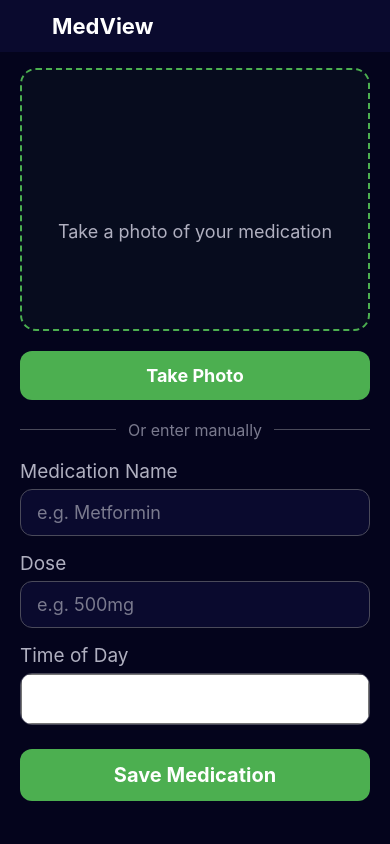
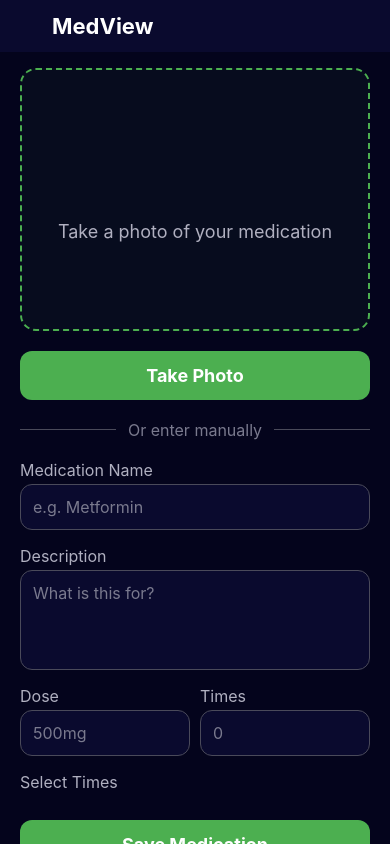
Before and after one commit to EthanRicher/MyAi_App, a React Native app: screen /MedViewAdd in a window 390 px wide. Built offline with nearby package versions, Linux system fonts and the light colour scheme; some icons are missing.

Commit message:
Medview Forms Functional

```diff
--- a/app.json
+++ b/app.json
@@ -19,6 +19,8 @@
       },
       "package": "com.myai.app"
     },
-    "plugins": []
+    "plugins": [
+      "@react-native-community/datetimepicker"
+    ]
   }
 }
--- a/package.json
+++ b/package.json
@@ -10,6 +10,7 @@
   },
   "dependencies": {
     "@react-native-async-storage/async-storage": "2.2.0",
+    "@react-native-community/datetimepicker": "8.4.4",
     "@react-native-community/slider": "5.0.1",
     "@react-native-picker/picker": "2.11.1",
     "@react-navigation/native": "^7.0.0",
--- a/src/features/Medview/hooks/useMedication.tsx
+++ b/src/features/Medview/hooks/useMedication.tsx
@@ -5,14 +5,16 @@ import { Medication } from "../models/Medication";
 type MedicationContextType = {
   medications: Medication[];
   addMed: (med: Omit<Medication, "id" | "taken">) => void;
+  updateMed: (med: Medication) => void;
   deleteMed: (id: string) => void;
-  toggleTaken: (id: string) => void;
+  toggleTaken: (id: string, index: number) => void;
   getMed: (id: string) => Medication | undefined;
 };
 
 const MedicationContext = createContext<MedicationContextType>({
   medications: [],
   addMed: () => {},
+  updateMed: () => {},
   deleteMed: () => {},
   toggleTaken: () => {},
   getMed: () => undefined,
@@ -20,11 +22,7 @@ const MedicationContext = createContext<MedicationContextType>({
 
 const STORAGE_KEY = "MEDICATIONS";
 
-type Props = {
-  children: ReactNode;
-};
-
-export function MedicationProvider({ children }: Props) {
+export function MedicationProvider({ children }: { children: ReactNode }) {
   const [medications, setMedications] = useState<Medication[]>([]);
 
   useEffect(() => {
@@ -32,7 +30,15 @@ export function MedicationProvider({ children }: Props) {
       try {
         const data = await AsyncStorage.getItem(STORAGE_KEY);
         if (data) {
-          setMedications(JSON.parse(data));
+          const parsed = JSON.parse(data);
+
+          const fixed = parsed.map((m: any) => ({
+            ...m,
+            times: m.times || [],
+            taken: m.taken || Array((m.times || []).length).fill(false),
+          }));
+
+          setMedications(fixed);
         }
       } catch {}
     };
@@ -40,31 +46,39 @@ export function MedicationProvider({ children }: Props) {
   }, []);
 
   useEffect(() => {
-    const save = async () => {
-      try {
-        await AsyncStorage.setItem(STORAGE_KEY, JSON.stringify(medications));
-      } catch {}
-    };
-    save();
+    AsyncStorage.setItem(STORAGE_KEY, JSON.stringify(medications));
   }, [medications]);
 
   const addMed = (med: Omit<Medication, "id" | "taken">) => {
     const newMed: Medication = {
       id: Date.now().toString(),
-      taken: false,
+      taken: Array(med.times.length).fill(false),
       ...med,
     };
     setMedications((prev) => [...prev, newMed]);
+  };
+
+  const updateMed = (updatedMed: Medication) => {
+    setMedications((prev) =>
+      prev.map((m) => (m.id === updatedMed.id ? updatedMed : m))
+    );
   };
 
   const deleteMed = (id: string) => {
     setMedications((prev) => prev.filter((m) => m.id !== id));
   };
 
-  const toggleTaken = (id: string) => {
+  const toggleTaken = (id: string, index: number) => {
     setMedications((prev) =>
       prev.map((m) =>
-        m.id === id ? { ...m, taken: !m.taken } : m
+        m.id === id
+          ? {
+              ...m,
+              taken: m.taken.map((t, i) =>
+                i === index ? !t : t
+              ),
+            }
+          : m
       )
     );
   };
@@ -75,7 +89,7 @@ export function MedicationProvider({ children }: Props) {
 
   return (
     <MedicationContext.Provider
-      value={{ medications, addMed, deleteMed, toggleTaken, getMed }}
+      value={{ medications, addMed, updateMed, deleteMed, toggleTaken, getMed }}
     >
       {children}
     </MedicationContext.Provider>
--- a/src/features/Medview/screens/MedViewAdd.tsx
+++ b/src/features/Medview/screens/MedViewAdd.tsx
@@ -1,9 +1,9 @@
 import { useState } from "react";
 import { View, Text, TextInput, TouchableOpacity, StyleSheet, ScrollView, Alert } from "react-native";
-import { useNavigation } from "@react-navigation/native";
+import DateTimePicker from "@react-native-community/datetimepicker";
+import { useNavigation, useRoute, RouteProp } from "@react-navigation/native";
 import { NativeStackNavigationProp } from "@react-navigation/native-stack";
 import { Camera } from "lucide-react-native";
-import { Picker } from "@react-native-picker/picker";
 import { BackButton } from "../../../components/BackButton";
 import { BackendRequiredModal } from "../../../components/BackendRequiredModal";
 import { RootStackParamList } from "../../../navigation/AppNavigator";
@@ -11,30 +11,47 @@ import { colors } from "../../../theme";
 import { useMedications } from "../hooks/useMedication";
 
 type Nav = NativeStackNavigationProp<RootStackParamList, "MedViewAdd">;
+type Route = RouteProp<RootStackParamList, "MedViewAdd">;
 
 export function MedViewAdd() {
   const navigation = useNavigation<Nav>();
-  const { addMed } = useMedications();
+  const route = useRoute<Route>();
+
+  const [initialMed] = useState(route.params?.med);
+
+  const { addMed, updateMed } = useMedications();
 
   const [showBackend, setShowBackend] = useState(false);
-  const [name, setName] = useState("");
-  const [dose, setDose] = useState("");
-  const [time, setTime] = useState<"Morning" | "Afternoon" | "Evening">("Morning");
+
+  const [name, setName] = useState(initialMed?.name || "");
+  const [dose, setDose] = useState(initialMed?.dose || "");
+  const [description, setDescription] = useState(initialMed?.description || "");
+
+  const [amount, setAmount] = useState(
+    initialMed ? initialMed.dosesPerDay.toString() : ""
+  );
+
+  // 🔥 FULL MEMORY OF TIMES
+  const [allTimes, setAllTimes] = useState<string[]>(
+    initialMed?.times || []
+  );
+
+  const visibleCount = Number(amount) || 0;
+  const times = allTimes.slice(0, visibleCount);
+
+  const [showPickerIndex, setShowPickerIndex] = useState<number | null>(null);
 
   return (
     <View style={styles.container}>
       <BackButton label="MedView" to="MedView" />
+
       <ScrollView contentContainerStyle={styles.content}>
         <View style={styles.cameraBox}>
           <Camera size={48} color={colors.green} />
           <Text style={styles.cameraText}>Take a photo of your medication</Text>
         </View>
 
-        <TouchableOpacity
-          onPress={() => setShowBackend(true)}
-          style={styles.photoBtn}
-          accessibilityLabel="Take photo"
-        >
+        <TouchableOpacity onPress={() => setShowBackend(true)} style={styles.photoBtn}>
           <Text style={styles.photoBtnText}>Take Photo</Text>
         </TouchableOpacity>
 
@@ -53,54 +70,133 @@ export function MedViewAdd() {
               placeholder="e.g. Metformin"
               placeholderTextColor={colors.textCaption}
               style={styles.input}
-              accessibilityLabel="Medication name"
             />
           </View>
 
           <View>
-            <Text style={styles.label}>Dose</Text>
+            <Text style={styles.label}>Description</Text>
             <TextInput
-              value={dose}
-              onChangeText={setDose}
-              placeholder="e.g. 500mg"
+              value={description}
+              onChangeText={setDescription}
+              placeholder="What is this for?"
               placeholderTextColor={colors.textCaption}
-              style={styles.input}
-              accessibilityLabel="Dose"
+              style={[styles.input, styles.textArea]}
+              multiline
             />
           </View>
 
-          <View>
-            <Text style={styles.label}>Time of Day</Text>
-            <View style={styles.pickerWrap}>
-              <Picker
-                selectedValue={time}
-                onValueChange={(val) => setTime(val)}
-                style={styles.picker}
-                dropdownIconColor={colors.textMuted}
-              >
-                <Picker.Item label="Morning" value="Morning" color={colors.text} />
-                <Picker.Item label="Afternoon" value="Afternoon" color={colors.text} />
-                <Picker.Item label="Evening" value="Evening" color={colors.text} />
-              </Picker>
+          <View style={styles.row}>
+            <View style={styles.rowItem}>
+              <Text style={styles.label}>Dose</Text>
+              <TextInput
+                value={dose}
+                onChangeText={setDose}
+                placeholder="500mg"
+                placeholderTextColor={colors.textCaption}
+                style={styles.input}
+              />
             </View>
+
+            <View style={styles.rowItem}>
+              <Text style={styles.label}>Times</Text>
+              <TextInput
+                value={amount}
+                onChangeText={(t) => {
+                  setAmount(t);
+
+                  const num = Math.max(0, Math.min(10, Number(t) || 0));
+
+                  setAllTimes((prev) => {
+                    const updated = [...prev];
+
+                    while (updated.length < num) {
+                      updated.push("");
+                    }
+
+                    return updated;
+                  });
+                }}
+                keyboardType="numeric"
+                placeholder="0"
+                placeholderTextColor={colors.textCaption}
+                style={styles.input}
+              />
+            </View>
+          </View>
+
+          <View style={{ gap: 10 }}>
+            <Text style={styles.label}>Select Times</Text>
+
+            {times.map((t, i) => (
+              <View key={i}>
+                <TouchableOpacity
+                  onPress={() => setShowPickerIndex(i)}
+                  style={styles.input}
+                >
+                  <Text style={{ color: t ? colors.text : colors.textMuted }}>
+                    {t || `Select time ${i + 1}`}
+                  </Text>
+                </TouchableOpacity>
+
+                {showPickerIndex === i && (
+                  <DateTimePicker
+                    mode="time"
+                    value={new Date()}
+                    onChange={(event, selectedDate) => {
+                      setShowPickerIndex(null);
+
+                      if (selectedDate) {
+                        const updated = [...allTimes];
+
+                        updated[i] = selectedDate.toLocaleTimeString([], {
+                          hour: "2-digit",
+                          minute: "2-digit",
+                        });
+
+                        setAllTimes(updated);
+                      }
+                    }}
+                  />
+                )}
+              </View>
+            ))}
           </View>
 
           <TouchableOpacity
             onPress={() => {
-              if (!name || !dose) {
+              if (!name || !dose || times.length === 0 || times.some((t) => !t)) {
                 Alert.alert("Error", "Fill all fields");
                 return;
               }
 
-              addMed({ name, dose, time });
+              const finalTimes = allTimes.slice(0, visibleCount);
 
-              Alert.alert("Medication saved");
+              if (initialMed) {
+                updateMed({
+                  ...initialMed,
+                  name,
+                  dose,
+                  description,
+                  dosesPerDay: Number(amount) || 0,
+                  times: finalTimes,
+                });
+              } else {
+                addMed({
+                  name,
+                  dose,
+                  description,
+                  dosesPerDay: Number(amount) || 0,
+                  times: finalTimes,
+                });
+              }
+
               navigation.navigate("MedView");
             }}
             style={styles.saveBtn}
-            accessibilityLabel="Save medication"
           >
-            <Text style={styles.saveBtnText}>Save Medication</Text>
+            <Text style={styles.saveBtnText}>
+              {initialMed ? "Update Medication" : "Save Medication"}
+            </Text>
           </TouchableOpacity>
         </View>
       </ScrollView>
@@ -116,7 +212,13 @@ export function MedViewAdd() {
 
 const styles = StyleSheet.create({
   container: { flex: 1, backgroundColor: colors.background },
-  content: { paddingHorizontal: 20, paddingTop: 16, paddingBottom: 32, gap: 20 },
+
+  content: {
+    paddingHorizontal: 20,
+    paddingTop: 16,
+    paddingBottom: 32,
+    gap: 20,
+  },
 
   cameraBox: {
     width: "100%",
@@ -151,28 +253,34 @@ const styles = StyleSheet.create({
 
   form: { gap: 16 },
 
-  label: { color: colors.textMuted, fontSize: 19, marginBottom: 6 },
+  label: { color: colors.textMuted, fontSize: 16, marginBottom: 4 },
 
   input: {
     backgroundColor: colors.card,
     borderWidth: 1,
     borderColor: colors.border,
     borderRadius: 12,
-    paddingHorizontal: 16,
+    paddingHorizontal: 12,
     paddingVertical: 12,
     color: colors.text,
-    fontSize: 18,
+    fontSize: 16,
+    justifyContent: "center",
   },
 
-  pickerWrap: {
-    backgroundColor: colors.card,
-    borderWidth: 1,
-    borderColor: colors.border,
-    borderRadius: 12,
-    overflow: "hidden",
+  textArea: {
+    height: 100,
+    textAlignVertical: "top",
+    paddingTop: 12,
   },
 
-  picker: { color: colors.text, height: 50 },
+  row: {
+    flexDirection: "row",
+    gap: 10,
+  },
+
+  rowItem: {
+    flex: 1,
+  },
 
   saveBtn: {
     width: "100%",
@@ -183,5 +291,5 @@ const styles = StyleSheet.create({
     marginTop: 8,
   },
 
-  saveBtnText: { color: colors.text, fontSize: 20, fontWeight: "700" },
+  saveBtnText: { color: colors.text, fontSize: 18, fontWeight: "700" },
 });
--- a/src/features/Medview/screens/MedViewDetail.tsx
+++ b/src/features/Medview/screens/MedViewDetail.tsx
@@ -2,7 +2,7 @@ import { useState } from "react";
 import { View, Text, TouchableOpacity, StyleSheet, ScrollView, Modal } from "react-native";
 import { useNavigation, useRoute, RouteProp } from "@react-navigation/native";
 import { NativeStackNavigationProp } from "@react-navigation/native-stack";
-import { Pill, Sun, Moon, Edit, Trash2 } from "lucide-react-native";
+import { Pill, Edit, Trash2 } from "lucide-react-native";
 import { BackButton } from "../../../components/BackButton";
 import { RootStackParamList } from "../../../navigation/AppNavigator";
 import { colors } from "../../../theme";
@@ -17,12 +17,10 @@ export function MedViewDetail() {
   const { id } = route.params;
 
   const { getMed, deleteMed } = useMedications();
-
   const [showConfirm, setShowConfirm] = useState(false);
 
   const med = getMed(id);
 
-  // fallback (prevents crash if no data yet)
   if (!med) {
     return (
       <View style={styles.container}>
@@ -47,15 +45,16 @@ export function MedViewDetail() {
               <Text style={styles.medSub}>Tablet · {med.dose}</Text>
             </View>
           </View>
+
           <Text style={styles.schedule}>
-            Once daily — {med.time}
+            {med.dosesPerDay} times daily
           </Text>
         </View>
 
         <View style={styles.card}>
-          <Text style={styles.cardHeading}>What Does It Do?</Text>
+          <Text style={styles.cardHeading}>Description</Text>
           <Text style={styles.cardBody}>
-            This medication helps manage your condition. Always follow your doctor’s instructions and ask a pharmacist if unsure.
+            {med.description || "No description provided."}
           </Text>
         </View>
 
@@ -63,24 +62,19 @@ export function MedViewDetail() {
           <Text style={styles.cardHeading}>Schedule</Text>
 
           <View style={styles.scheduleRow}>
-            <View style={[styles.timeChip, med.time === "Morning" && styles.timeChipActive]}>
-              <Sun size={20} color={med.time === "Morning" ? colors.orange : colors.border} />
-              <Text style={[styles.timeLabel, { color: med.time === "Morning" ? colors.text : colors.border }]}>
-                Morning
-              </Text>
-            </View>
-
-            <View style={[styles.timeChip, med.time === "Evening" && styles.timeChipActive]}>
-              <Moon size={20} color={med.time === "Evening" ? colors.purple : colors.border} />
-              <Text style={[styles.timeLabel, { color: med.time === "Evening" ? colors.text : colors.border }]}>
-                Evening
-              </Text>
-            </View>
+            {(med.times || []).map((t, i) => (
+              <View key={i} style={[styles.timeChip, styles.timeChipActive]}>
+                <Text style={styles.timeLabel}>{t}</Text>
+              </View>
+            ))}
           </View>
         </View>
 
         <View style={styles.actions}>
-          <TouchableOpacity style={styles.editBtn}>
+          <TouchableOpacity
+            onPress={() => navigation.navigate("MedViewAdd", { med })}
+            style={styles.editBtn}
+          >
             <Edit size={20} color={colors.green} />
             <Text style={styles.editBtnText}>Edit</Text>
           </TouchableOpacity>
@@ -92,13 +86,10 @@ export function MedViewDetail() {
         </View>
       </ScrollView>
 
-      <Modal visible={showConfirm} transparent animationType="fade" onRequestClose={() => setShowConfirm(false)}>
+      <Modal visible={showConfirm} transparent animationType="fade">
         <View style={styles.overlay}>
           <View style={styles.confirmCard}>
             <Text style={styles.confirmTitle}>Remove {med.name}?</Text>
-            <Text style={styles.confirmDesc}>
-              This will remove this medication from your list.
-            </Text>
 
             <View style={styles.confirmBtns}>
               <TouchableOpacity onPress={() => setShowConfirm(false)} style={styles.cancelBtn}>
@@ -108,7 +99,6 @@ export function MedViewDetail() {
               <TouchableOpacity
                 onPress={() => {
                   deleteMed(id);
-                  setShowConfirm(false);
                   navigation.navigate("MedView");
                 }}
                 style={styles.deleteBtn}
@@ -125,6 +115,7 @@ export function MedViewDetail() {
 
 const styles = StyleSheet.create({
   container: { flex: 1, backgroundColor: colors.background },
+
   content: { paddingHorizontal: 20, paddingTop: 16, paddingBottom: 32, gap: 20 },
 
   headerCard: {
@@ -153,6 +144,7 @@ const styles = StyleSheet.create({
 
   medName: { color: colors.text, fontSize: 24, fontWeight: "700" },
   medSub: { color: colors.textMuted, fontSize: 17 },
+
   schedule: { color: colors.textMuted, fontSize: 17 },
 
   card: {
@@ -174,21 +166,28 @@ const styles = StyleSheet.create({
     lineHeight: 27,
   },
 
-  scheduleRow: { flexDirection: "row", gap: 16 },
+  scheduleRow: {
+    flexDirection: "row",
+    flexWrap: "wrap",
+    gap: 10,
+  },
 
   timeChip: {
-    flexDirection: "row",
-    alignItems: "center",
-    gap: 8,
-    paddingHorizontal: 16,
-    paddingVertical: 10,
+    paddingHorizontal: 14,
+    paddingVertical: 8,
     borderRadius: 12,
     backgroundColor: colors.background,
   },
 
-  timeChipActive: { backgroundColor: colors.green + "33" },
+  timeChipActive: {
+    backgroundColor: colors.green + "33",
+  },
 
-  timeLabel: { fontSize: 17, fontWeight: "600" },
+  timeLabel: {
+    fontSize: 16,
+    fontWeight: "600",
+    color: colors.text,
+  },
 
   actions: { flexDirection: "row", gap: 12 },
 
--- a/src/features/Medview/screens/MedViewSchedule.tsx
+++ b/src/features/Medview/screens/MedViewSchedule.tsx
@@ -1,28 +1,25 @@
 import { View, Text, TouchableOpacity, StyleSheet, ScrollView } from "react-native";
-import { Check, Clock, Sun, Sunset, Moon } from "lucide-react-native";
+import { Check, Clock } from "lucide-react-native";
 import { BackButton } from "../../../components/BackButton";
 import { colors } from "../../../theme";
 import { useMedications } from "../hooks/useMedication";
 
-type Med = {
-  id: string;
-  name: string;
-  dose: string;
-  time: string;
-  taken: boolean;
-};
-
 export function MedViewSchedule() {
   const { medications, toggleTaken } = useMedications();
 
-  const groups = [
-    { label: "Morning", icon: Sun, meds: medications.filter((m: Med) => m.time === "Morning") },
-    { label: "Afternoon", icon: Sunset, meds: medications.filter((m: Med) => m.time === "Afternoon") },
-    { label: "Evening", icon: Moon, meds: medications.filter((m: Med) => m.time === "Evening") },
-  ];
+  const schedule = medications.flatMap((med) =>
+    med.times.map((time, index) => ({
+      medId: med.id,
+      name: med.name,
+      dose: med.dose,
+      time,
+      taken: med.taken[index],
+      index,
+    }))
+  );
 
-  const total = medications.length;
-  const taken = medications.filter((m: Med) => m.taken).length;
+  const total = schedule.length;
+  const taken = schedule.filter((s) => s.taken).length;
   const pct = total ? Math.round((taken / total) * 100) : 0;
 
   return (
@@ -33,41 +30,32 @@ export function MedViewSchedule() {
         <Text style={styles.heading}>Today's Schedule</Text>
 
         <View style={styles.progressCard}>
-          <View style={styles.progressHeader}>
-            <Text style={styles.progressLabel}>{taken} of {total} taken</Text>
-            <Text style={styles.progressPct}>{pct}%</Text>
-          </View>
+          <Text style={styles.progressLabel}>
+            {taken} of {total} taken
+          </Text>
 
           <View style={styles.progressBg}>
             <View style={[styles.progressFill, { width: `${pct}%` }]} />
           </View>
         </View>
 
-        {groups.map((g) => (
-          <View key={g.label} style={styles.group}>
-            <View style={styles.groupHeader}>
-              <g.icon size={24} color={colors.orange} />
-              <Text style={styles.groupLabel}>{g.label}</Text>
-            </View>
-
         <View style={styles.medList}>
-              {g.meds.map((m: Med) => (
+          {schedule.map((item, i) => (
             <TouchableOpacity
-                  key={m.id}
-                  onPress={() => toggleTaken(m.id)}
+              key={i}
+              onPress={() => toggleTaken(item.medId, item.index)}
               style={styles.medRow}
-                  accessibilityLabel={`Toggle ${m.name}`}
             >
               <View
                 style={[
                   styles.checkCircle,
                   {
-                        backgroundColor: m.taken ? colors.green : "transparent",
-                        borderColor: m.taken ? colors.green : colors.border,
+                    backgroundColor: item.taken ? colors.green : "transparent",
+                    borderColor: item.taken ? colors.green : colors.border,
                   },
                 ]}
               >
-                    {m.taken ? (
+                {item.taken ? (
                   <Check size={20} color={colors.text} />
                 ) : (
                   <Clock size={20} color={colors.orange} />
@@ -75,16 +63,16 @@ export function MedViewSchedule() {
               </View>
 
               <View style={styles.medInfo}>
-                    <Text style={[styles.medName, m.taken && styles.medNameTaken]}>
-                      {m.name}
+                <Text style={[styles.medName, item.taken && styles.medNameTaken]}>
+                  {item.name}
                 </Text>
-                    <Text style={styles.medDose}>{m.dose}</Text>
+                <Text style={styles.medDose}>
+                  {item.dose} · {item.time}
+                </Text>
               </View>
             </TouchableOpacity>
           ))}
         </View>
-          </View>
-        ))}
       </ScrollView>
     </View>
   );
@@ -92,47 +80,39 @@ export function MedViewSchedule() {
 
 const styles = StyleSheet.create({
   container: { flex: 1, backgroundColor: colors.background },
-
-  content: { paddingHorizontal: 20, paddingTop: 16, paddingBottom: 32, gap: 20 },
+  content: { padding: 20, gap: 16 },
 
   heading: { color: colors.text, fontSize: 26, fontWeight: "700" },
 
-  progressCard: { backgroundColor: colors.card, borderRadius: 16, padding: 20 },
+  progressCard: {
+    backgroundColor: colors.card,
+    padding: 16,
+    borderRadius: 12,
+  },
 
-  progressHeader: { flexDirection: "row", justifyContent: "space-between", marginBottom: 8 },
-
-  progressLabel: { color: colors.textMuted, fontSize: 17 },
-
-  progressPct: { color: colors.green, fontSize: 18, fontWeight: "700" },
+  progressLabel: { color: colors.textMuted, marginBottom: 8 },
 
   progressBg: {
-    width: "100%",
-    height: 12,
+    height: 10,
     backgroundColor: colors.background,
-    borderRadius: 6,
+    borderRadius: 5,
   },
 
   progressFill: {
     height: "100%",
     backgroundColor: colors.green,
-    borderRadius: 6,
+    borderRadius: 5,
   },
-
-  group: { gap: 12 },
-
-  groupHeader: { flexDirection: "row", alignItems: "center", gap: 8 },
-
-  groupLabel: { color: colors.text, fontSize: 20, fontWeight: "700" },
 
   medList: { gap: 10 },
 
   medRow: {
     backgroundColor: colors.card,
+    padding: 16,
     borderRadius: 12,
-    padding: 16,
     flexDirection: "row",
+    gap: 12,
     alignItems: "center",
-    gap: 12,
   },
 
   checkCircle: {
@@ -146,9 +126,8 @@ const styles = StyleSheet.create({
 
   medInfo: { flex: 1 },
 
-  medName: { color: colors.text, fontSize: 18, fontWeight: "600" },
-
+  medName: { color: colors.text, fontSize: 18 },
   medNameTaken: { textDecorationLine: "line-through", opacity: 0.6 },
 
-  medDose: { color: colors.textMuted, fontSize: 16 },
+  medDose: { color: colors.textMuted },
 });
--- a/src/navigation/AppNavigator.tsx
+++ b/src/navigation/AppNavigator.tsx
@@ -19,7 +19,7 @@ import { Companion } from "../features/Companion/screens/Companion";
 import { CompanionChat } from "../features/Companion/screens/CompanionChat";
 import { SafeHarbour } from "../screens/SafeHarbour";
 import { SettingsScreen } from "../screens/SettingsScreen";
-
+import { Medication } from "../features/Medview/models/Medication";
 export type RootStackParamList = {
   Splash: undefined;
   Landing: undefined;
@@ -34,7 +34,9 @@ export type RootStackParamList = {
   MedView: undefined;
   MedViewSchedule: undefined;
   MedViewDetail: { id: string };
-  MedViewAdd: undefined;
+
+  MedViewAdd: { med?: Medication } | undefined;
+
   MedViewChat: undefined;
   SenseGuard: undefined;
   Companion: undefined;
```
Also changed, not shown: src/features/Medview/models/Medication.ts (+6 -5 lines), src/features/Medview/screens/MedViewLanding.tsx (+31 -10 lines), 1 other file (tests, documents, lock files or other folders). Lines whose indentation alone changed are shown as unchanged.
